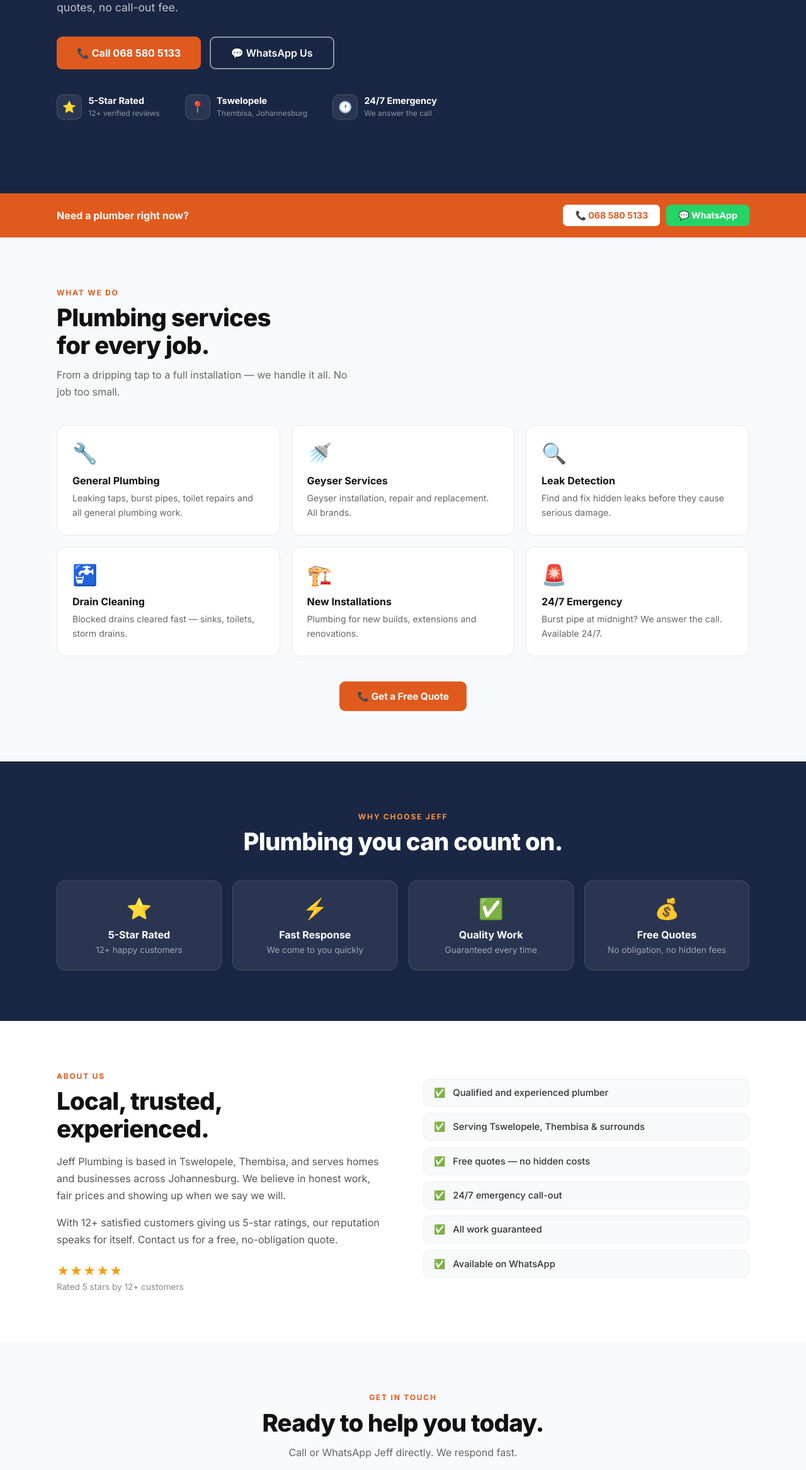
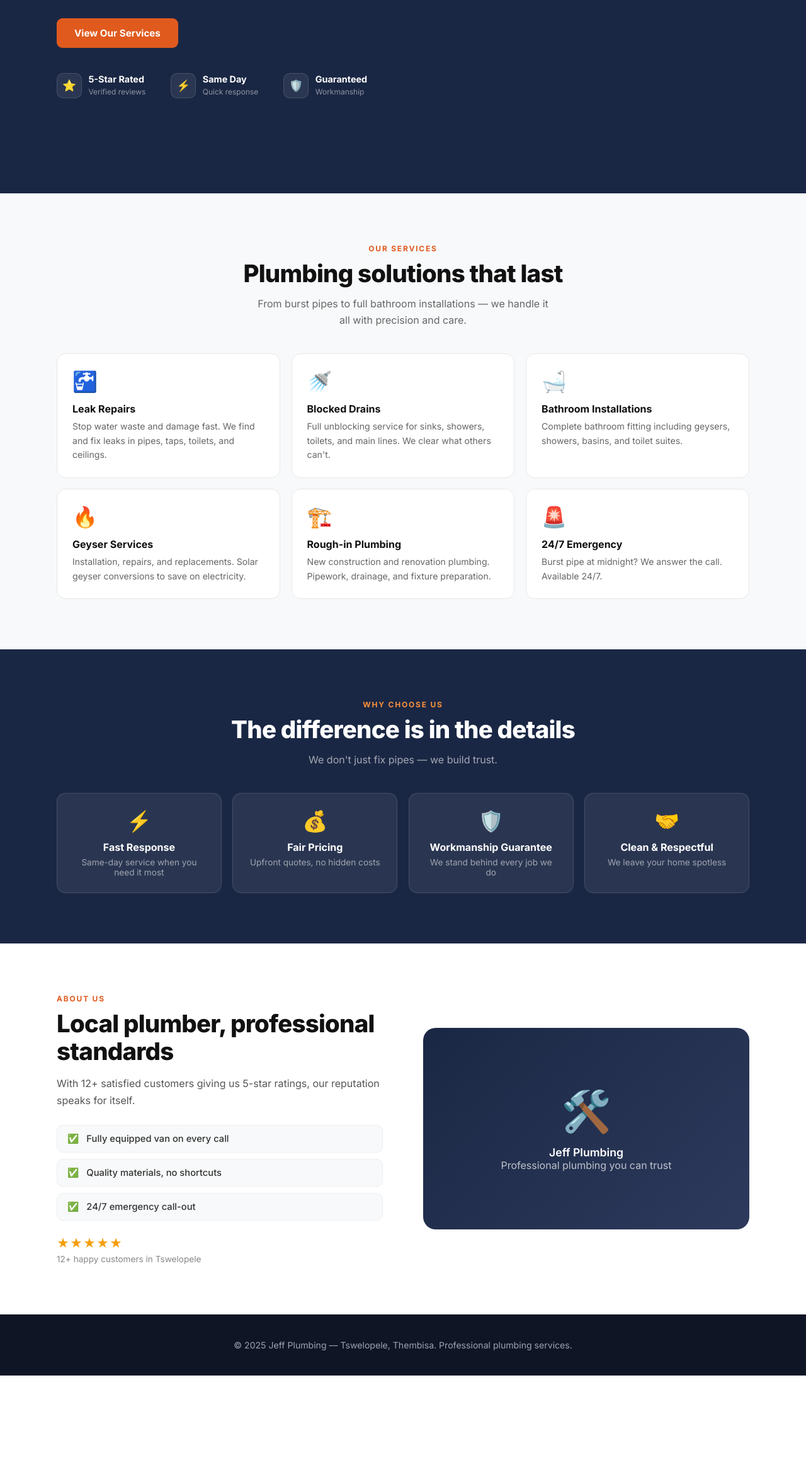
Before and after one commit to youngstunners88/jeffplumbing, a plain HTML site: page index.html in a window 1280 px wide. Shown: the part 466-2800 px from the top of the page at 63% size. After the commit the page ends 2650 px from the top, so only its background shows below. Drawn offline with Linux system fonts and the light colour scheme.

Commit message:
Remove all contact details - phone numbers, WhatsApp, call buttons, contact section

```diff
--- a/index.html
+++ b/index.html
@@ -4,7 +4,7 @@
   <meta charset="UTF-8" />
   <meta name="viewport" content="width=device-width, initial-scale=1.0" />
   <title>Jeff Plumbing — Professional Plumbing in Tswelopele</title>
-  <meta name="description" content="Professional plumbing services in Tswelopele, Thembisa. 5-star rated. Call 068 580 5133 for a free quote." />
+  <meta name="description" content="Professional plumbing services in Tswelopele, Thembisa. 5-star rated plumbing services." />
   <link rel="preconnect" href="https://fonts.googleapis.com" />
   <link href="https://fonts.googleapis.com/css2?family=Inter:wght@400;500;600;700;800;900&display=swap" rel="stylesheet" />
   <style>
@@ -22,16 +22,10 @@
     .nav-links { display: flex; align-items: center; gap: 2rem; }
     .nav-links a { color: #444; font-weight: 500; font-size: 0.9rem; transition: color 0.2s; }
     .nav-links a:hover { color: #e05a1e; }
-    .nav-cta { display: flex; align-items: center; gap: 0.75rem; }
 
     /* ── BUTTONS ── */
     .btn-orange { display: inline-flex; align-items: center; gap: 0.5rem; background: #e05a1e; color: #fff !important; border: none; border-radius: 9px; padding: 0.85rem 1.75rem; font-size: 0.95rem; font-weight: 700; cursor: pointer; font-family: inherit; transition: background 0.2s, transform 0.15s; }
     .btn-orange:hover { background: #c44e18; transform: translateY(-1px); }
-    .btn-green { display: inline-flex; align-items: center; gap: 0.5rem; background: #25D366; color: #fff !important; border: none; border-radius: 9px; padding: 0.85rem 1.75rem; font-size: 0.95rem; font-weight: 700; cursor: pointer; font-family: inherit; transition: background 0.2s, transform 0.15s; }
-    .btn-green:hover { background: #1da851; transform: translateY(-1px); }
-    .btn-outline-white { display: inline-flex; align-items: center; gap: 0.5rem; background: transparent; color: #fff !important; border: 2px solid rgba(255,255,255,0.5); border-radius: 9px; padding: 0.82rem 1.75rem; font-size: 0.95rem; font-weight: 600; transition: border-color 0.2s; }
-    .btn-outline-white:hover { border-color: #fff; background: rgba(255,255,255,0.08); }
-    .btn-sm { padding: 0.5rem 1rem !important; font-size: 0.85rem !important; }
 
     /* ── HERO ── */
     .hero { background: #1a2744; padding: 100px 1.5rem 80px; min-height: 88vh; display: flex; align-items: center; }
@@ -48,14 +42,6 @@
     .hero-stat-icon { width: 40px; height: 40px; background: rgba(255,255,255,0.08); border: 1px solid rgba(255,255,255,0.12); border-radius: 10px; display: flex; align-items: center; justify-content: center; font-size: 1.1rem; flex-shrink: 0; }
     .hero-stat strong { font-size: 0.9rem; color: #fff; display: block; }
     .hero-stat span { font-size: 0.75rem; color: rgba(255,255,255,0.5); }
-
-    /* ── STRIP ── */
-    .strip { background: #e05a1e; padding: 1.1rem 1.5rem; }
-    .strip-inner { max-width: 1100px; margin: 0 auto; display: flex; align-items: center; justify-content: space-between; gap: 1rem; flex-wrap: wrap; }
-    .strip strong { color: #fff; font-size: 1rem; }
-    .strip-btns { display: flex; gap: 0.6rem; flex-wrap: wrap; }
-    .strip-btn-call { background: #fff; color: #e05a1e !important; border-radius: 7px; padding: 0.55rem 1.2rem; font-weight: 700; font-size: 0.88rem; }
-    .strip-btn-wa { background: #25D366; color: #fff !important; border-radius: 7px; padding: 0.55rem 1.2rem; font-weight: 700; font-size: 0.88rem; }
 
     /* ── SECTIONS ── */
     .section-light { background: #f8f9fa; padding: 80px 1.5rem; }
@@ -98,139 +84,144 @@
     .stars-sub { color: #888; font-size: 0.85rem; margin-top: 0.3rem; }
     .about-text { color: #555; line-height: 1.7; font-size: 1rem; margin-top: 1rem; }
 
-    /* ── CONTACT CARDS ── */
-    .contact-cards { display: grid; grid-template-columns: repeat(3,1fr); gap: 1.1rem; max-width: 780px; margin: 0 auto 2.5rem; }
-    .contact-card { background: #fff; border: 1.5px solid #e8e8e8; border-radius: 14px; padding: 1.5rem; text-align: center; transition: all 0.2s; display: block; }
-    .contact-card:hover { transform: translateY(-3px); }
-    .contact-card .icon { font-size: 2rem; margin-bottom: 0.75rem; }
-    .contact-card .label { font-size: 0.72rem; font-weight: 700; letter-spacing: 0.12em; color: #999; text-transform: uppercase; margin-bottom: 0.35rem; }
-    .contact-card .value { font-weight: 700; font-size: 0.95rem; }
-
-    /* ── CTA BANNER ── */
-    .cta-banner { background: #1a2744; border-radius: 18px; padding: 2.5rem 2rem; text-align: center; }
-    .cta-banner h3 { color: #fff; font-weight: 800; font-size: 1.5rem; margin-bottom: 0.65rem; }
-    .cta-banner p { color: rgba(255,255,255,0.6); font-size: 0.95rem; margin-bottom: 1.75rem; }
-    .cta-btns { display: flex; gap: 1rem; justify-content: center; flex-wrap: wrap; }
-
     /* ── FOOTER ── */
-    footer { background: #0f1826; padding: 2.5rem 1.5rem; }
-    .footer-inner { max-width: 1100px; margin: 0 auto; display: flex; justify-content: space-between; align-items: center; flex-wrap: wrap; gap: 1rem; }
-    .footer-logo { color: #fff; font-weight: 800; font-size: 1.05rem; margin-bottom: 0.3rem; }
-    .footer-sub { color: rgba(255,255,255,0.45); font-size: 0.82rem; }
-    .footer-links { display: flex; gap: 1.5rem; flex-wrap: wrap; }
-    .footer-links a { color: rgba(255,255,255,0.65); font-size: 0.85rem; }
-    .footer-copy { color: rgba(255,255,255,0.4); font-size: 0.78rem; }
+    footer { background: #0f1525; color: #9ca3af; padding: 2.5rem 1.5rem; text-align: center; }
+    footer p { font-size: 0.88rem; }
 
     /* ── RESPONSIVE ── */
-    @media (max-width: 768px) {
-      .nav-links { display: none; }
-      .grid-3 { grid-template-columns: 1fr 1fr; }
-      .grid-4 { grid-template-columns: 1fr 1fr; }
+    @media (max-width: 900px) {
+      .grid-3, .grid-4 { grid-template-columns: repeat(2,1fr); }
       .grid-2 { grid-template-columns: 1fr; gap: 2rem; }
-      .contact-cards { grid-template-columns: 1fr; max-width: 100%; }
-      .strip-inner { justify-content: center; text-align: center; }
-      .hero-stats { gap: 1.25rem; }
+      .hero { min-height: auto; padding: 80px 1.5rem 60px; }
     }
-    @media (max-width: 480px) {
+    @media (max-width: 600px) {
       .grid-3, .grid-4 { grid-template-columns: 1fr; }
-      .hero-btns { flex-direction: column; }
-      .cta-btns { flex-direction: column; align-items: center; }
+      .nav-links { gap: 1.2rem; }
     }
   </style>
 </head>
 <body>
-
   <!-- NAV -->
   <nav>
     <div class="nav-inner">
-    <a href="#top" class="logo">Jeff Plumbing</a>
+      <div class="logo">JEFF PLUMBING</div>
       <div class="nav-links">
         <a href="#services">Services</a>
         <a href="#about">About</a>
-      <a href="#contact">Contact</a>
-    </div>
-    <div class="nav-cta">
-      <a href="https://wa.me/27685805133?text=Hi%20Jeff%2C%20I%20need%20a%20plumber." target="_blank" class="btn-green btn-sm">💬 WhatsApp</a>
-      <a href="tel:0685805133" class="btn-orange btn-sm">📞 068 580 5133</a>
       </div>
     </div>
   </nav>
 
   <!-- HERO -->
-<section class="hero" id="top">
+  <header class="hero">
     <div class="hero-inner">
       <div class="hero-badge">
-      <div class="badge-dot"></div>
-      Available Now — Call or WhatsApp
+        <span class="badge-dot"></span>
+        Available Now
       </div>
-    <h1>Professional Plumbing<br><span>in Tswelopele.</span></h1>
+      <h1>Plumbing you can <span>trust</span> in Tswelopele</h1>
       <p>Fast, reliable plumbing for homes and businesses in Tswelopele and surrounding Johannesburg areas. Free quotes, no call-out fee.</p>
       <div class="hero-btns">
-      <a href="tel:0685805133" class="btn-orange" style="font-size:1rem;padding:0.9rem 2rem;">📞 Call 068 580 5133</a>
-      <a href="https://wa.me/27685805133?text=Hi%20Jeff%2C%20I%20need%20a%20plumber." target="_blank" class="btn-outline-white" style="font-size:1rem;padding:0.88rem 2rem;">💬 WhatsApp Us</a>
+        <a href="#services" class="btn-orange">View Our Services</a>
       </div>
       <div class="hero-stats">
         <div class="hero-stat">
           <div class="hero-stat-icon">⭐</div>
-        <div><strong>5-Star Rated</strong><span>12+ verified reviews</span></div>
+          <div>
+            <strong>5-Star Rated</strong>
+            <span>Verified reviews</span>
+          </div>
         </div>
         <div class="hero-stat">
-        <div class="hero-stat-icon">📍</div>
-        <div><strong>Tswelopele</strong><span>Thembisa, Johannesburg</span></div>
+          <div class="hero-stat-icon">⚡</div>
+          <div>
+            <strong>Same Day</strong>
+            <span>Quick response</span>
+          </div>
         </div>
         <div class="hero-stat">
-        <div class="hero-stat-icon">🕐</div>
-        <div><strong>24/7 Emergency</strong><span>We answer the call</span></div>
+          <div class="hero-stat-icon">🛡️</div>
+          <div>
+            <strong>Guaranteed</strong>
+            <span>Workmanship</span>
+          </div>
+        </div>
+      </div>
+    </div>
+  </header>
+
+  <!-- SERVICES -->
+  <section class="section-light" id="services">
+    <div class="section-inner">
+      <div class="section-head center">
+        <span class="section-label">Our Services</span>
+        <h2>Plumbing solutions that last</h2>
+        <p class="section-sub">From burst pipes to full bathroom installations — we handle it all with precision and care.</p>
+      </div>
+      <div class="grid-3">
+        <div class="service-card">
+          <div class="icon">🚰</div>
+          <h3>Leak Repairs</h3>
+          <p>Stop water waste and damage fast. We find and fix leaks in pipes, taps, toilets, and ceilings.</p>
+        </div>
+        <div class="service-card">
+          <div class="icon">🚿</div>
+          <h3>Blocked Drains</h3>
+          <p>Full unblocking service for sinks, showers, toilets, and main lines. We clear what others can't.</p>
+        </div>
+        <div class="service-card">
+          <div class="icon">🛁</div>
+          <h3>Bathroom Installations</h3>
+          <p>Complete bathroom fitting including geysers, showers, basins, and toilet suites.</p>
+        </div>
+        <div class="service-card">
+          <div class="icon">🔥</div>
+          <h3>Geyser Services</h3>
+          <p>Installation, repairs, and replacements. Solar geyser conversions to save on electricity.</p>
+        </div>
+        <div class="service-card">
+          <div class="icon">🏗️</div>
+          <h3>Rough-in Plumbing</h3>
+          <p>New construction and renovation plumbing. Pipework, drainage, and fixture preparation.</p>
+        </div>
+        <div class="service-card">
+          <div class="icon">🚨</div>
+          <h3>24/7 Emergency</h3>
+          <p>Burst pipe at midnight? We answer the call. Available 24/7.</p>
         </div>
       </div>
     </div>
   </section>
 
-<!-- CONTACT STRIP -->
-<div class="strip">
-  <div class="strip-inner">
-    <strong>Need a plumber right now?</strong>
-    <div class="strip-btns">
-      <a href="tel:0685805133" class="strip-btn-call">📞 068 580 5133</a>
-      <a href="https://wa.me/27685805133?text=Hi%20Jeff%2C%20I%20need%20a%20plumber." target="_blank" class="strip-btn-wa">💬 WhatsApp</a>
-    </div>
-  </div>
-</div>
-
-<!-- SERVICES -->
-<section class="section-light" id="services">
-  <div class="section-inner">
-    <div class="section-head">
-      <span class="section-label">What We Do</span>
-      <h2>Plumbing services<br>for every job.</h2>
-      <p class="section-sub">From a dripping tap to a full installation — we handle it all. No job too small.</p>
-    </div>
-    <div class="grid-3">
-      <div class="service-card"><div class="icon">🔧</div><h3>General Plumbing</h3><p>Leaking taps, burst pipes, toilet repairs and all general plumbing work.</p></div>
-      <div class="service-card"><div class="icon">🚿</div><h3>Geyser Services</h3><p>Geyser installation, repair and replacement. All brands.</p></div>
-      <div class="service-card"><div class="icon">🔍</div><h3>Leak Detection</h3><p>Find and fix hidden leaks before they cause serious damage.</p></div>
-      <div class="service-card"><div class="icon">🚰</div><h3>Drain Cleaning</h3><p>Blocked drains cleared fast — sinks, toilets, storm drains.</p></div>
-      <div class="service-card"><div class="icon">🏗️</div><h3>New Installations</h3><p>Plumbing for new builds, extensions and renovations.</p></div>
-      <div class="service-card"><div class="icon">🚨</div><h3>24/7 Emergency</h3><p>Burst pipe at midnight? We answer the call. Available 24/7.</p></div>
-    </div>
-    <div style="text-align:center;margin-top:2.5rem;">
-      <a href="tel:0685805133" class="btn-orange">📞 Get a Free Quote</a>
-    </div>
-  </div>
-</section>
-
-<!-- WHY CHOOSE US -->
+  <!-- WHY US -->
   <section class="section-dark">
     <div class="section-inner">
       <div class="section-head center">
-      <span class="section-label-white">Why Choose Jeff</span>
-      <h2 class="white">Plumbing you can count on.</h2>
+        <span class="section-label-white">Why Choose Us</span>
+        <h2 class="white">The difference is in the details</h2>
+        <p class="section-sub white">We don't just fix pipes — we build trust.</p>
       </div>
       <div class="grid-4">
-      <div class="reason-card"><div class="icon">⭐</div><h3>5-Star Rated</h3><p>12+ happy customers</p></div>
-      <div class="reason-card"><div class="icon">⚡</div><h3>Fast Response</h3><p>We come to you quickly</p></div>
-      <div class="reason-card"><div class="icon">✅</div><h3>Quality Work</h3><p>Guaranteed every time</p></div>
-      <div class="reason-card"><div class="icon">💰</div><h3>Free Quotes</h3><p>No obligation, no hidden fees</p></div>
+        <div class="reason-card">
+          <div class="icon">⚡</div>
+          <h3>Fast Response</h3>
+          <p>Same-day service when you need it most</p>
+        </div>
+        <div class="reason-card">
+          <div class="icon">💰</div>
+          <h3>Fair Pricing</h3>
+          <p>Upfront quotes, no hidden costs</p>
+        </div>
+        <div class="reason-card">
+          <div class="icon">🛡️</div>
+          <h3>Workmanship Guarantee</h3>
+          <p>We stand behind every job we do</p>
+        </div>
+        <div class="reason-card">
+          <div class="icon">🤝</div>
+          <h3>Clean & Respectful</h3>
+          <p>We leave your home spotless</p>
+        </div>
       </div>
     </div>
   </section>
@@ -241,55 +232,22 @@
       <div class="grid-2">
         <div>
           <span class="section-label">About Us</span>
-        <h2>Local, trusted,<br>experienced.</h2>
-        <p class="about-text">Jeff Plumbing is based in Tswelopele, Thembisa, and serves homes and businesses across Johannesburg. We believe in honest work, fair prices and showing up when we say we will.</p>
-        <p class="about-text">With 12+ satisfied customers giving us 5-star ratings, our reputation speaks for itself. Contact us for a free, no-obligation quote.</p>
+          <h2>Local plumber, professional standards</h2>
+          <p class="about-text">With 12+ satisfied customers giving us 5-star ratings, our reputation speaks for itself.</p>
+          <div style="margin-top:1.5rem">
+            <div class="check-item"><span>✅</span><span>Fully equipped van on every call</span></div>
+            <div class="check-item"><span>✅</span><span>Quality materials, no shortcuts</span></div>
+            <div class="check-item"><span>✅</span><span>24/7 emergency call-out</span></div>
+          </div>
           <div class="stars">★★★★★</div>
-        <div class="stars-sub">Rated 5 stars by 12+ customers</div>
+          <p class="stars-sub">12+ happy customers in Tswelopele</p>
         </div>
-      <div>
-        <div class="check-item"><span>✅</span><span>Qualified and experienced plumber</span></div>
-        <div class="check-item"><span>✅</span><span>Serving Tswelopele, Thembisa &amp; surrounds</span></div>
-        <div class="check-item"><span>✅</span><span>Free quotes — no hidden costs</span></div>
-        <div class="check-item"><span>✅</span><span>24/7 emergency call-out</span></div>
-        <div class="check-item"><span>✅</span><span>All work guaranteed</span></div>
-        <div class="check-item"><span>✅</span><span>Available on WhatsApp</span></div>
+        <div style="background:linear-gradient(135deg,#1a2744,#2d3a5c);border-radius:20px;min-height:320px;display:flex;align-items:center;justify-content:center;">
+          <div style="text-align:center;color:#fff;padding:2rem">
+            <div style="font-size:4rem;margin-bottom:1rem">🛠️</div>
+            <p style="font-size:1.1rem;font-weight:600">Jeff Plumbing</p>
+            <p style="opacity:0.7">Professional plumbing you can trust</p>
           </div>
-    </div>
-  </div>
-</section>
-
-<!-- CONTACT -->
-<section class="section-light" id="contact">
-  <div class="section-inner">
-    <div class="section-head center">
-      <span class="section-label">Get In Touch</span>
-      <h2>Ready to help you today.</h2>
-      <p class="section-sub">Call or WhatsApp Jeff directly. We respond fast.</p>
-    </div>
-    <div class="contact-cards">
-      <a href="tel:0685805133" class="contact-card" style="border-color:#e8e8e8;">
-        <div class="icon">📞</div>
-        <div class="label">Call Us</div>
-        <div class="value" style="color:#e05a1e;">068 580 5133</div>
-      </a>
-      <a href="https://wa.me/27685805133?text=Hi%20Jeff%2C%20I%20need%20a%20plumber." target="_blank" class="contact-card">
-        <div class="icon">💬</div>
-        <div class="label">WhatsApp</div>
-        <div class="value" style="color:#25D366;">Chat on WhatsApp</div>
-      </a>
-      <a href="https://maps.google.com/?q=31+Botswana+St,+Tswelopele,+Thembisa,+1632" target="_blank" class="contact-card">
-        <div class="icon">📍</div>
-        <div class="label">Location</div>
-        <div class="value" style="color:#3b82f6;">Tswelopele, Thembisa</div>
-      </a>
-    </div>
-    <div class="cta-banner">
-      <h3>Don't let a plumbing problem get worse.</h3>
-      <p>Call Jeff now for fast, professional service and a free quote.</p>
-      <div class="cta-btns">
-        <a href="tel:0685805133" class="btn-orange" style="font-size:1rem;padding:0.9rem 2rem;">📞 Call 068 580 5133</a>
-        <a href="https://wa.me/27685805133?text=Hi%20Jeff%2C%20I%20need%20a%20plumber." target="_blank" class="btn-green" style="font-size:1rem;padding:0.9rem 2rem;">💬 WhatsApp</a>
         </div>
       </div>
     </div>
@@ -297,19 +255,7 @@
 
   <!-- FOOTER -->
   <footer>
-  <div class="footer-inner">
-    <div>
-      <div class="footer-logo">Jeff Plumbing</div>
-      <div class="footer-sub">Professional plumbing in Tswelopele, Thembisa.</div>
-    </div>
-    <div class="footer-links">
-      <a href="tel:0685805133">📞 068 580 5133</a>
-      <a href="https://wa.me/27685805133" target="_blank">💬 WhatsApp</a>
-      <a href="https://maps.google.com/?q=31+Botswana+St,+Tswelopele,+Thembisa,+1632" target="_blank">📍 Tswelopele</a>
-    </div>
-    <div class="footer-copy">© 2026 Jeff Plumbing</div>
-  </div>
+    <p>&copy; 2025 Jeff Plumbing — Tswelopele, Thembisa. Professional plumbing services.</p>
   </footer>
-
 </body>
 </html>
```
Lines whose indentation alone changed are shown as unchanged.
